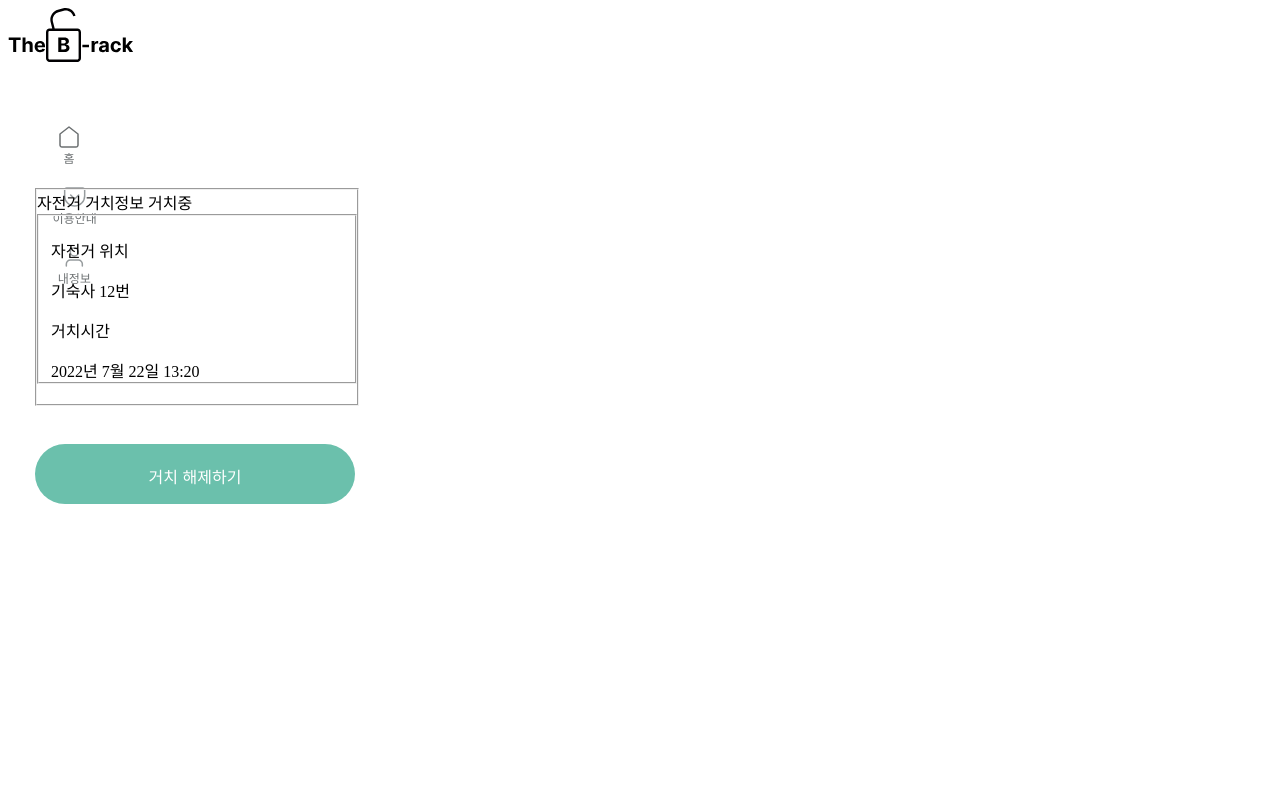
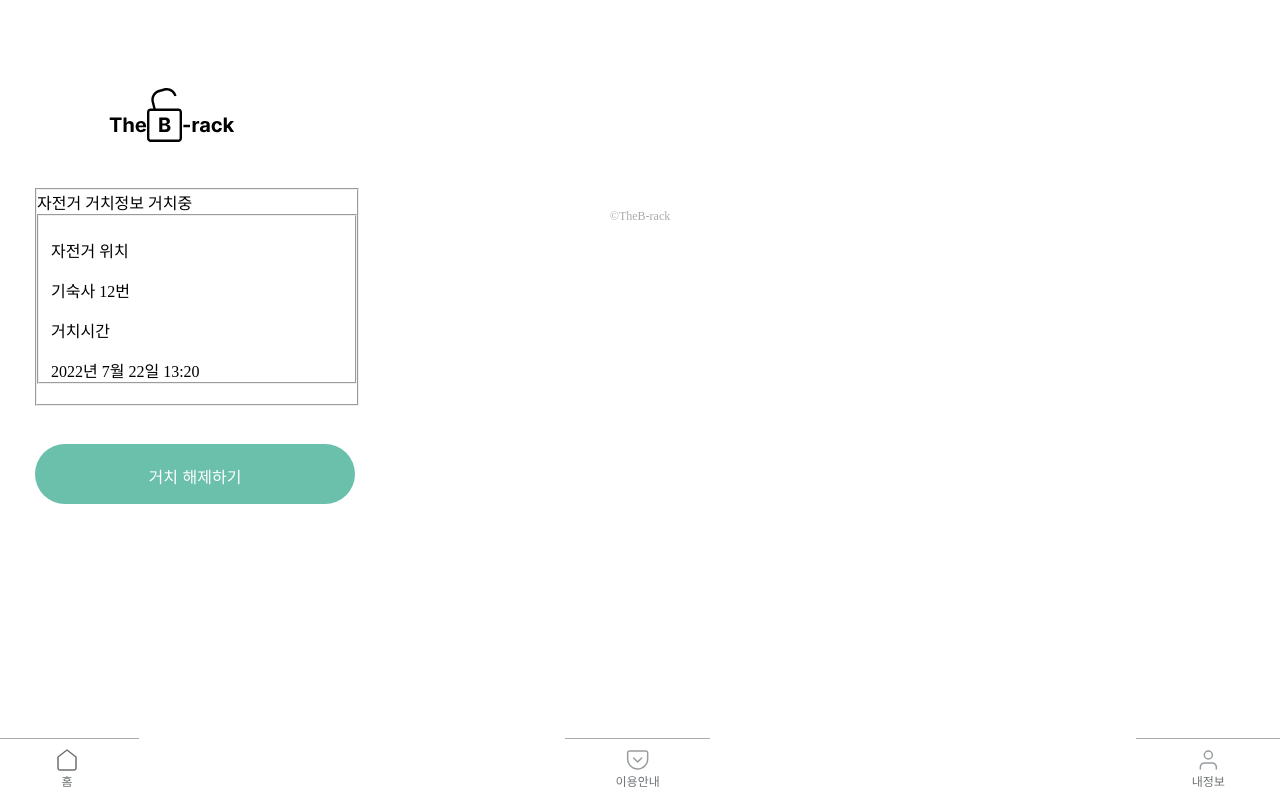
Before and after one commit to LeeJaesung2/TheB-rack, a Django app: page / in a window 1280 px wide. Run offline with Django 4.2, Linux system fonts and the light colour scheme.

Commit message:
nav done

```diff
--- a/main/templates/nav.html
+++ b/main/templates/nav.html
@@ -7,17 +7,18 @@
     <meta name="viewport" content="width=device-width, initial-scale=1.0">
     <title>Document</title>
     <!--CSS link-->
-    <link rel="stylesheet" herf="{% static 'css/nav.css' %}" type="text/css" />
+    <link rel="stylesheet" href="{% static 'css/nav.css' %}">
     <!--logo-->
-    <img src="{% static 'img/logo.svg' %}" class="logo" alt="logo is not load">
+    <div class="logo" ><img src="{% static 'img/logo.svg' %}" alt="logo is not load"></div>
 </head>
 <body>
     {% block content %}
     {% endblock %}
+    <p class="copyRight">©TheB-rack</p>
 </body>
 <footer class="bottomTap">
-    <div><img src="{% static 'img/homeTap.svg' %}" alt=""></div>
-    <div><img src="{% static 'img/infoTap.svg' %}" alt=""></div>
-    <div><img src="{% static 'img/myTap.svg' %}" alt=""></div>
+    <button class="home"><img src="{% static 'img/homeTap.svg' %}" alt=""></button>
+    <button class="info"><img src="{% static 'img/infoTap.svg' %}" alt=""></button>
+    <button class="my"><img src="{% static 'img/myTap.svg' %}" alt=""></button>
 </footer>
 </html>
--- a/static/css/nav.css
+++ b/static/css/nav.css
@@ -0,0 +1,47 @@
+.logo{
+    margin-top: 7%;
+    margin-left: 8%;
+}
+.copyRight{
+    color: #ABABAB;
+    font-size: 12px;
+    display: flex;
+    justify-content: center;
+    position: relative;
+    bottom: 0px;
+    left: 0px;
+
+}
+
+.bottomTap{
+    display: flex;
+    flex-direction: row;
+    justify-content: space-between;
+    width: 100%;
+    position: absolute;
+    bottom: 0px;
+    left: 0px;
+}
+.home{
+    background-color: white;
+    border-top: 1px solid #ABABAB;
+    border-bottom: 0px solid white;
+    border-left: 0px solid white;
+    border-right: 0px solid white;
+}
+.info{
+    background-color: white;
+    border-top: 1px solid #ABABAB;
+    border-bottom: 0px solid white;
+    border-left: 0px solid white;
+    border-right: 0px solid white;
+
+}
+.my{
+    background-color: white;
+    border-top: 1px solid #ABABAB;
+    border-bottom: 0px solid white;
+    border-left: 0px solid white;
+    border-right: 0px solid white;
+
+}
--- a/thebrack/settings.py
+++ b/thebrack/settings.py
@@ -125,4 +125,4 @@ STATIC_URL = 'static/'
 DEFAULT_AUTO_FIELD = 'django.db.models.BigAutoField'
 
 STATIC_URL = '/static/'
-STATICFILES_DIRS=[ os.path.join(BASE_DIR,'static')]
+STATICFILES_DIRS=[ os.path.join(BASE_DIR,'static'),]
```
